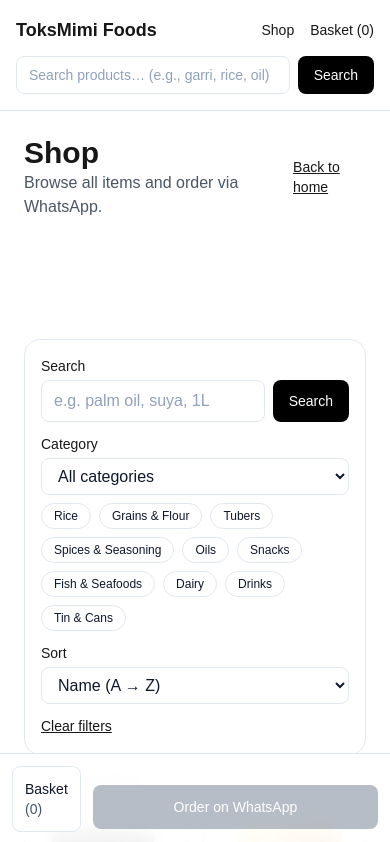
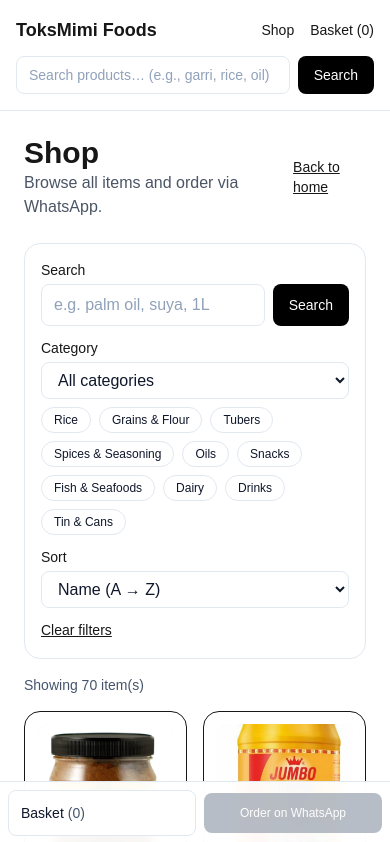
Before and after one commit to Chike005/toksmimi-site, a Next.js app: page /shop in a window 390 px wide. Shown: the top 842 px of the page. Built offline with nearby package versions, Linux system fonts and the light colour scheme.

Commit message:
Fix basket navigation and mobile checkout

```diff
--- a/src/app/shop/shop-client.tsx
+++ b/src/app/shop/shop-client.tsx
@@ -6,7 +6,7 @@
 import type { Product } from "@/data/catalog";
 import { ProductCard } from "@/components/ProductCard";
 
-const WHATSAPP_NUMBER = "4474402277896"; // wa.me expects no "+"
+const WHATSAPP_NUMBER = "447440277896"; // wa.me expects no "+"
 const BASKET_STORAGE_KEY = "toksmimi:basket:v1";
 
 type Category = { id: string; name: string };
@@ -97,6 +97,7 @@
 
   // Basket state: { [productId]: qty }
   const [basket, setBasket] = useState<Record<string, number>>({});
+  const [basketLoaded, setBasketLoaded] = useState(false);
 
   function addToBasket(p: Product) {
     setBasket((prev) => ({ ...prev, [p.id]: (prev[p.id] ?? 0) + 1 }));
@@ -256,18 +257,22 @@
       setBasket(cleaned);
     } catch {
       // ignore
+    } finally {
+      setBasketLoaded(true);
     }
   }, []);
 
   // Save basket whenever it changes + notify header
   useEffect(() => {
+    if (!basketLoaded) return;
+
     try {
       localStorage.setItem(BASKET_STORAGE_KEY, JSON.stringify(basket));
       window.dispatchEvent(new Event("toksmimi:basket"));
     } catch {
       // ignore
     }
-  }, [basket]);
+  }, [basket, basketLoaded]);
 
   // Smooth-scroll when hitting /shop#basket
   useEffect(() => {
@@ -284,15 +289,15 @@
   }, []);
 
   return (
-    <section className="space-y-4">
+    <section className="space-y-4 pb-24 md:pb-0">
       {/* Mobile sticky basket bar */}
       <div className="md:hidden">
         <div className="fixed bottom-0 left-0 right-0 z-50 border-t border-slate-200 bg-white/95 backdrop-blur dark:border-slate-800 dark:bg-slate-950/80">
-          <div className="mx-auto flex max-w-6xl items-center gap-3 p-3">
+          <div className="mx-auto flex max-w-6xl items-center gap-2 p-2 sm:gap-3 sm:p-3">
             <button
               type="button"
               onClick={scrollToBasketSection}
-              className="flex-1 rounded-lg border border-slate-200 bg-white px-3 py-3 text-left text-sm text-slate-900 dark:border-slate-800 dark:bg-slate-900 dark:text-slate-50"
+              className="min-w-0 flex-1 rounded-lg border border-slate-200 bg-white px-3 py-3 text-left text-sm text-slate-900 dark:border-slate-800 dark:bg-slate-900 dark:text-slate-50"
             >
               <span className="font-medium">Basket</span>{" "}
               <span className="text-slate-600 dark:text-slate-300">({basketCount})</span>
@@ -304,7 +309,7 @@
                 rel="noreferrer"
                 role="button"
               tabIndex={canOrder ? 0 : -1}
-              className={`mt-4 block w-full rounded-lg px-4 py-3 text-center text-sm ${
+                className={`min-w-0 flex-1 rounded-lg px-2 py-3 text-center text-xs sm:px-4 sm:text-sm ${
                 canOrder
                   ? "bg-black text-white dark:bg-slate-50 dark:text-slate-900"
                   : "bg-gray-400 text-white pointer-events-none opacity-70 dark:bg-slate-700 dark:text-slate-300"
@@ -316,8 +321,6 @@
           </div>
         </div>
 
-        {/* Spacer so content isn't hidden behind the fixed bar */}
-        <div className="h-20" />
       </div>
 
       {/* Controls */}
@@ -435,11 +438,11 @@
         </div>
 
         {/* Right column (desktop sticky basket) */}
-        <aside className="hidden md:block md:col-span-4">
-          <div className="sticky top-24">
+        <aside className="md:col-span-4">
+          <div className="md:sticky md:top-24">
             <div
               id="basket"
-              className="rounded-2xl border border-slate-200 bg-white p-4 dark:border-slate-800 dark:bg-slate-900"
+              className="scroll-mt-24 rounded-2xl border border-slate-200 bg-white p-4 dark:border-slate-800 dark:bg-slate-900"
             >
               <div className="flex items-start justify-between gap-4">
                 <div>
--- a/src/components/Header.tsx
+++ b/src/components/Header.tsx
@@ -82,6 +82,21 @@
     router.push(`/shop?q=${encodeURIComponent(query)}`);
   }
 
+   function goToBasket() {
+  if (pathname === "/shop") {
+    const basket = document.getElementById("basket");
+
+    if (basket) {
+      basket.scrollIntoView({
+        behavior: "smooth",
+        block: "start",
+      });
+      return;
+    }
+  }
+
+  router.push("/shop#basket");
+}
 
   return (
     <header className="sticky top-0 z-50 border-b border-slate-200 bg-white/90 backdrop-blur dark:border-slate-800 dark:bg-slate-950/80">
@@ -96,9 +111,13 @@
               Shop
             </Link>
 
-            <Link href="/shop#basket" className="hover:underline">
-              Basket ({basketCount})
-            </Link>
+            <button
+            type="button"
+            onClick={goToBasket}
+            className="hover:underline"
+            >
+            Basket ({basketCount})
+            </button>
           </nav>
 
         </div>
```
